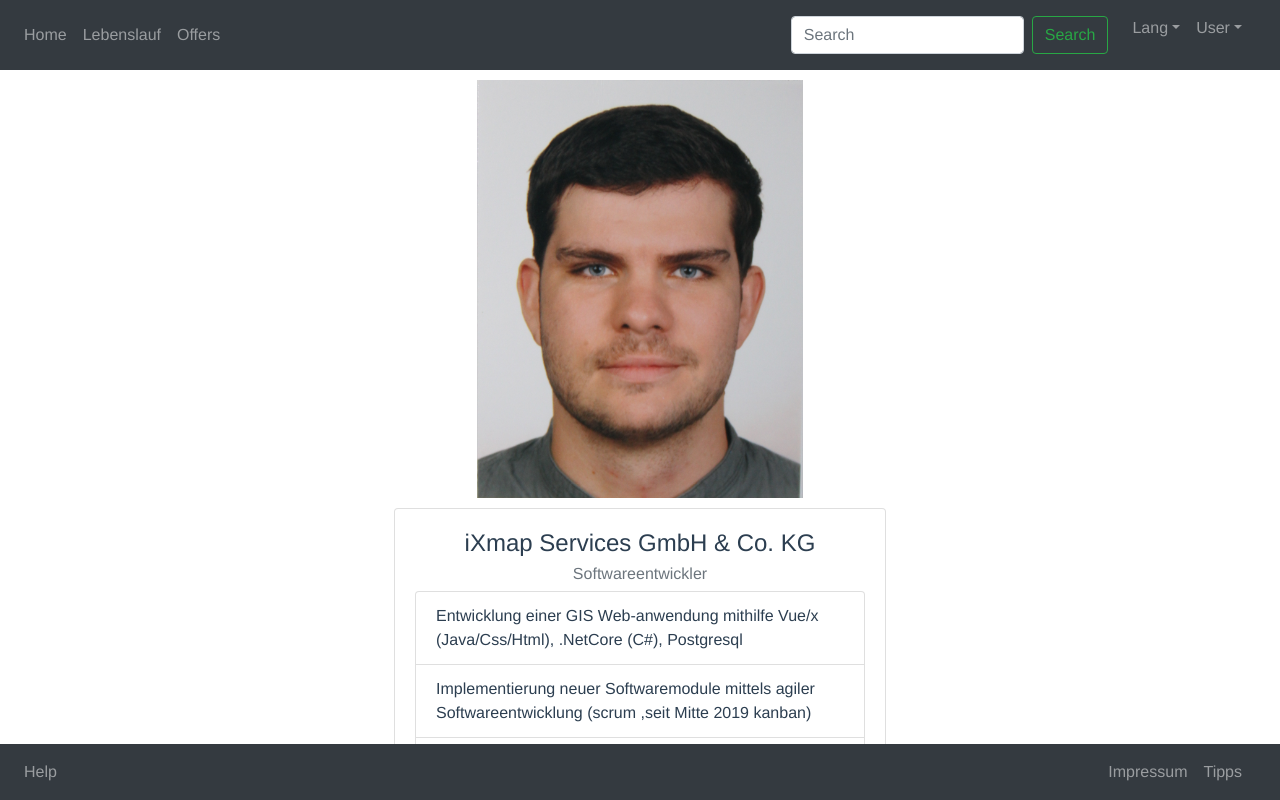
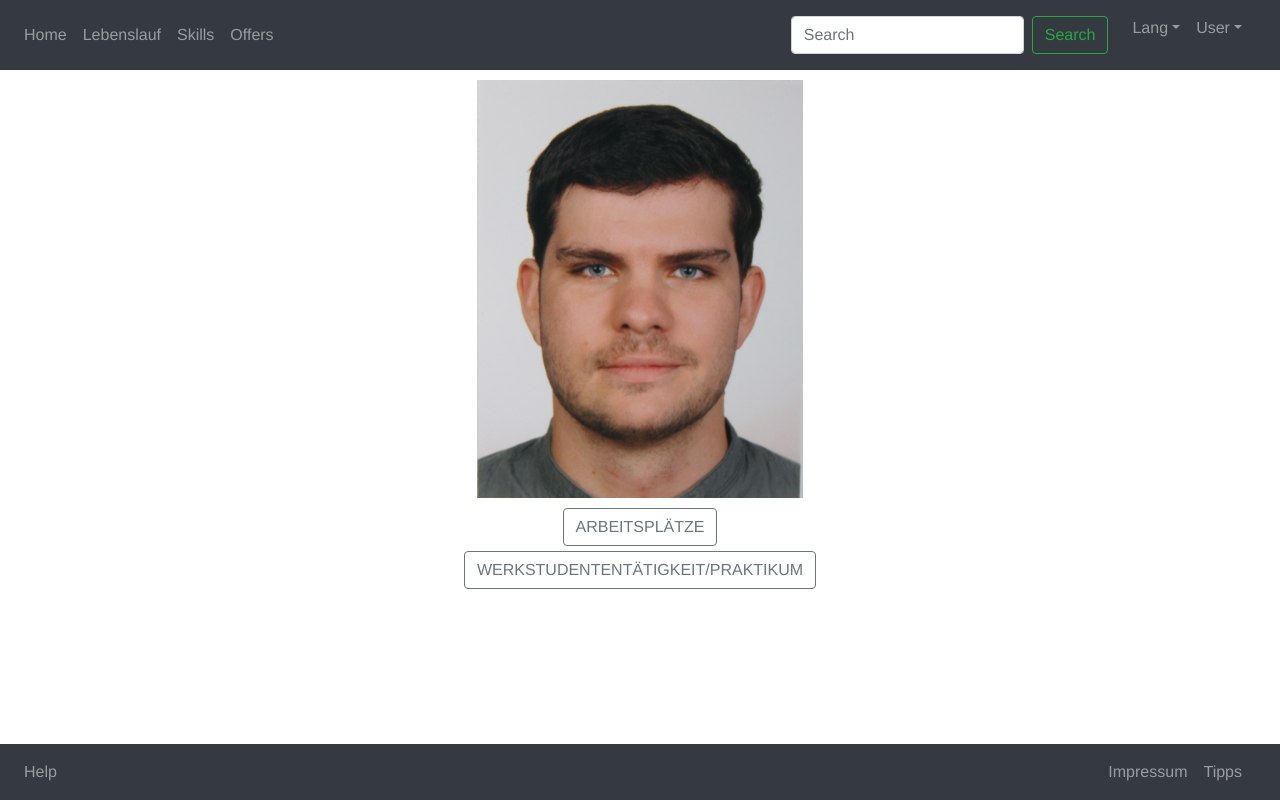
Before and after one commit to benjaminkrug/freelancer, a Vue app: page /cv in a window 1280 px wide. Built offline with nearby package versions, Linux system fonts and the light colour scheme.

Commit message:
finished first runnable

```diff
--- a/src/components/CV.vue
+++ b/src/components/CV.vue
@@ -2,26 +2,20 @@
   <div class="cv">
     <img src="../assets/Profilbild2020V2.png">
     <div class="cvcard">
-      <b-card :title="title" :sub-title="subTitle">
-        <b-list-group>
-        <b-list-group-item class="cardItem">Entwicklung einer GIS Web-anwendung mithilfe Vue/x
-(Java/Css/Html), .NetCore (C#), Postgresql</b-list-group-item>
-        <b-list-group-item class="cardItem">Implementierung neuer Softwaremodule mittels agiler
-Softwareentwicklung (scrum ,seit Mitte 2019 kanban)</b-list-group-item>
-        <b-list-group-item class="cardItem">Ausarbeitung von User-stories in Tasks (Youtrack)</b-list-group-item>
-        <b-list-group-item class="cardItem">Codereview (upsource)</b-list-group-item>
-      </b-list-group>
-      </b-card>
-      <b-card :title="title" :sub-title="subTitle">
-        <b-list-group>
-        <b-list-group-item class="cardItem">Entwicklung einer GIS Web-anwendung mithilfe Vue/x
-(Java/Css/Html), .NetCore (C#), Postgresql</b-list-group-item>
-        <b-list-group-item class="cardItem">Implementierung neuer Softwaremodule mittels agiler
-Softwareentwicklung (scrum ,seit Mitte 2019 kanban)</b-list-group-item>
-        <b-list-group-item class="cardItem">Ausarbeitung von User-stories in Tasks (Youtrack)</b-list-group-item>
-        <b-list-group-item class="cardItem">Codereview (upsource)</b-list-group-item>
-      </b-list-group>
-      </b-card>
+      <div v-for="milestone in milestones"  :key="milestone.name" class="milestone">
+        <b-button v-b-toggle="'collapse-' + milestone.id" variant="outline-secondary">{{ milestone.name }}</b-button>
+        <b-collapse :id="'collapse-' + milestone.id" class="mt-2">
+          <div v-for="station in milestone.stationen" :key="station" class="task">
+            <b-card :title="station.title" :sub-title="station.subTitle">
+              <b-list-group>
+              <div v-for="task in station.tasks"  :key="task">
+                <b-list-group-item class="cardItem">{{ task }}</b-list-group-item>
+              </div>
+              </b-list-group>
+            </b-card>
+          </div>
+        </b-collapse>
+      </div>
     </div>
   </div>
 </template>
@@ -33,8 +27,55 @@ export default {
   },
   data() {
     return {
-      title: 'iXmap Services GmbH & Co. KG',
-      subTitle: 'Softwareentwickler'
+      milestones: [
+        {
+          id: 1,
+          name: 'ARBEITSPLÄTZE',
+          stationen:[{
+            title: 'iXmap Services GmbH & Co. KG',
+            subTitle: 'Softwareentwickler',
+            tasks:[
+              'Entwicklung einer GIS Web-anwendung mithilfe Vue/x (Java/Css/Html), .NetCore (C#), Postgresql',
+              'Implementierung neuer Softwaremodule mittels agiler Softwareentwicklung (scrum ,seit Mitte 2019 kanban)',
+              'Ausarbeitung von User-stories in Tasks (Youtrack)',
+              'Codereview (upsource)'
+            ]
+          }]
+        },
+          {
+            id: 2,
+            name: 'WERKSTUDENTENTÄTIGKEIT/PRAKTIKUM ',
+            stationen:[{
+              title: 'Bachelorarbeit',
+              subTitle: 'Erstellung einer Software zur Analyse des biometrischen Tippverhalten unter natürlichen und stressigen Situationen',
+              tasks:[
+                'Ausarbeitung des Softwareentwurfs',
+                'Erstellung der Strukturelemente (UML Diagramme)',
+                'Befüllen der Software mit eigenem Tippverhalten',
+                'Definieren von Unterschiede/ Ähnlichkeiten in persönlichen Tippverhalten'
+              ]
+            },
+            {
+              title: 'Werkstudent in Abteilung P S&A Q RBG3',
+              subTitle: 'Continental AG in Regensburg',
+              tasks:[
+                'Programmierung mit CVI Labwindows zur Auswertung von Sensordaten',
+                'Vereinfachung und Umstrukturierung der Gasmessplatzsoftware',
+                'Umsetzung von Änderungen in der Auswertesoftware'
+              ]
+            },
+            {
+              title: 'Pflichtpraktikum in Abteilung P S&A Q EES EG',
+              subTitle: 'Continental AG in Regensburg',
+              tasks:[
+                'Erstellung einer Datenbankstruktur zur Speicherung von Sensordaten (SQL)',
+                'Codieren der Datenbank/Logikelemente',
+                'Implementierung einer Frontend Anwendung für Datenbankzugriffe',
+                'Implementierung der Software in Unternehmensstruktur zur automatischen Ausführung '
+              ]
+            }]
+          }
+      ]
     }
   }
 }
@@ -45,10 +86,17 @@ export default {
   padding-left: 30%;
   padding-right: 30%;
 }
+.milestone{
+  margin: 5px 5px;
+}
 .cvcard{
   margin: 10px 10px;
 }
 .cardItem {
   text-align: left;
 }
+.task{
+  margin: 5px 5px;
+}
+
 </style>
--- a/src/components/Nav/Nav.vue
+++ b/src/components/Nav/Nav.vue
@@ -4,7 +4,8 @@
       <b-navbar-nav>
         <b-nav-item href="/">Home</b-nav-item>
         <b-nav-item href="/CV">Lebenslauf</b-nav-item>
-        <b-nav-item href="#">Offers</b-nav-item>
+        <b-nav-item href="/Skills">Skills</b-nav-item>
+        <b-nav-item href="/Offers">Offers</b-nav-item>
 
       </b-navbar-nav>
     </b-navbar>
--- /dev/null
+++ b/src/components/Offers.vue
@@ -0,0 +1,17 @@
+<template>
+  <div>
+    Zur Zeit nehme ich keine Aufträge an.
+    Sie Können mich gerne kontaktieren und Interessante Angebote anbieten.
+  </div>
+</template>
+
+<script>
+export default {
+  name: 'Offers',
+  props: {
+  }
+}
+</script>
+
+<style scoped>
+</style>
--- /dev/null
+++ b/src/components/Skills.vue
@@ -0,0 +1,23 @@
+<template>
+  <div class="cv">
+    <div>
+      Diese Seite ist mit VueJs/Route aufgesetzt.
+    </div>
+  </div>
+</template>
+
+<script>
+export default {
+  name: 'Skills',
+  props: {
+  },
+  data() {
+    return {
+
+    }
+  }
+}
+</script>
+
+<style scoped>
+</style>
--- a/src/router/index.js
+++ b/src/router/index.js
@@ -15,6 +15,12 @@ const router = new Router({
       path: '/cv', component: () => import('../components/CV.vue')
     },
     {
+      path: '/skills', component: () => import('../components/Skills.vue')
+    },
+    {
+      path: '/offers', component: () => import('../components/Offers.vue')
+    },
+    {
       path: '/projects', component: () => import('../components/Projects.vue')
     },
   ]
```
Also changed, not shown: src/components/NotFoundComponent.vue (deleted, +0 -20 lines).
